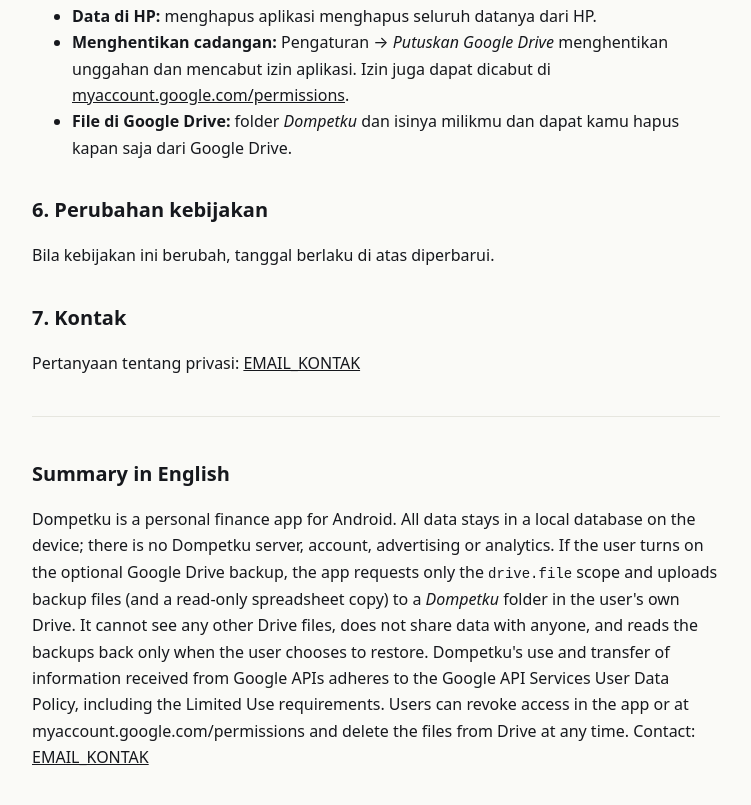
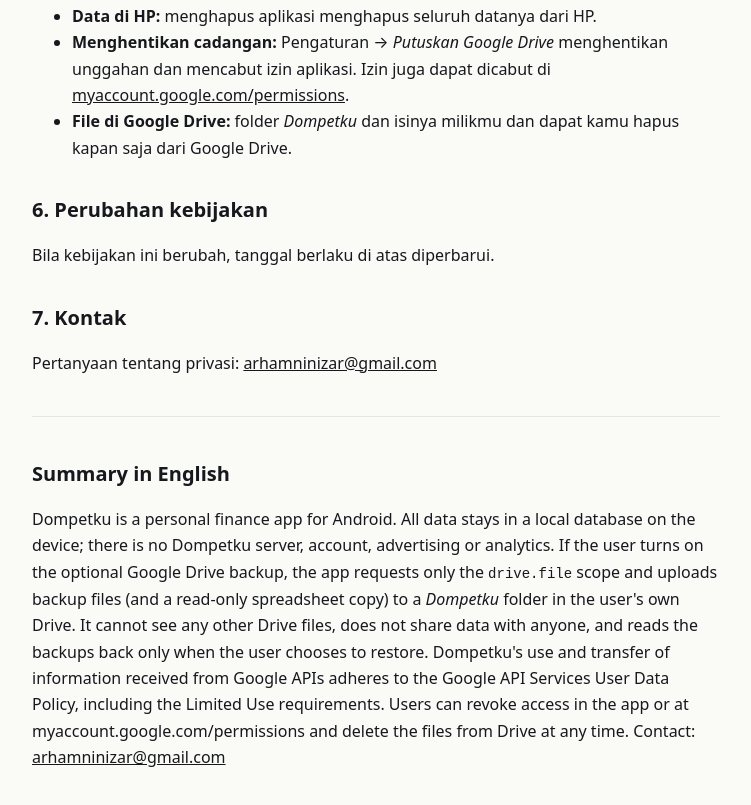
Before and after one commit to rookienthusiast/dompetku-legal, a plain HTML site: page privacy.html in a window 1280 px wide. Shown: the part 1389-2194 px from the top of the page, without its empty margins (264-1015 px from the left). Drawn offline with Linux system fonts and the light colour scheme.

Commit message:
Fill in privacy contact e-mail
Co-Authored-By: Claude Opus 5.5 <noreply@anthropic.com>

```diff
--- a/privacy.html
+++ b/privacy.html
@@ -81,7 +81,7 @@
   <p>Bila kebijakan ini berubah, tanggal berlaku di atas diperbarui.</p>
 
   <h2>7. Kontak</h2>
-  <p>Pertanyaan tentang privasi: <a href="mailto:EMAIL_KONTAK">EMAIL_KONTAK</a></p>
+  <p>Pertanyaan tentang privasi: <a href="mailto:arhamninizar@gmail.com">arhamninizar@gmail.com</a></p>
 
   <hr>
 
@@ -95,7 +95,7 @@
   information received from Google APIs adheres to the Google API Services User Data Policy,
   including the Limited Use requirements. Users can revoke access in the app or at
   myaccount.google.com/permissions and delete the files from Drive at any time.
-  Contact: <a href="mailto:EMAIL_KONTAK">EMAIL_KONTAK</a></p>
+  Contact: <a href="mailto:arhamninizar@gmail.com">arhamninizar@gmail.com</a></p>
 </main>
 </body>
 </html>
```
